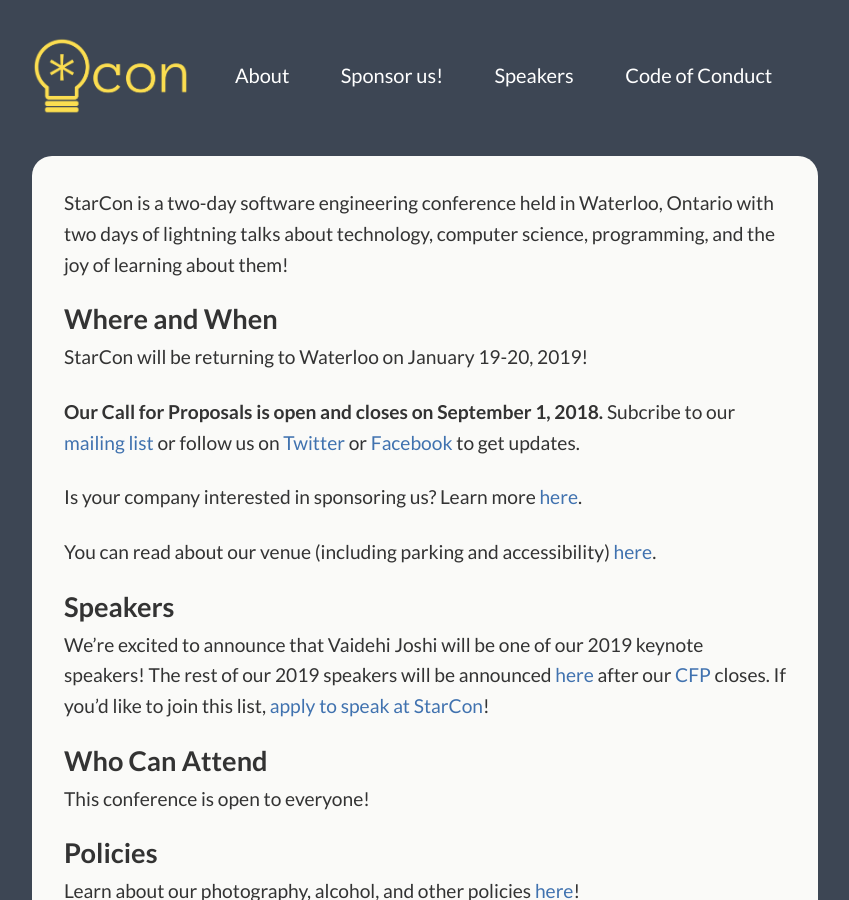
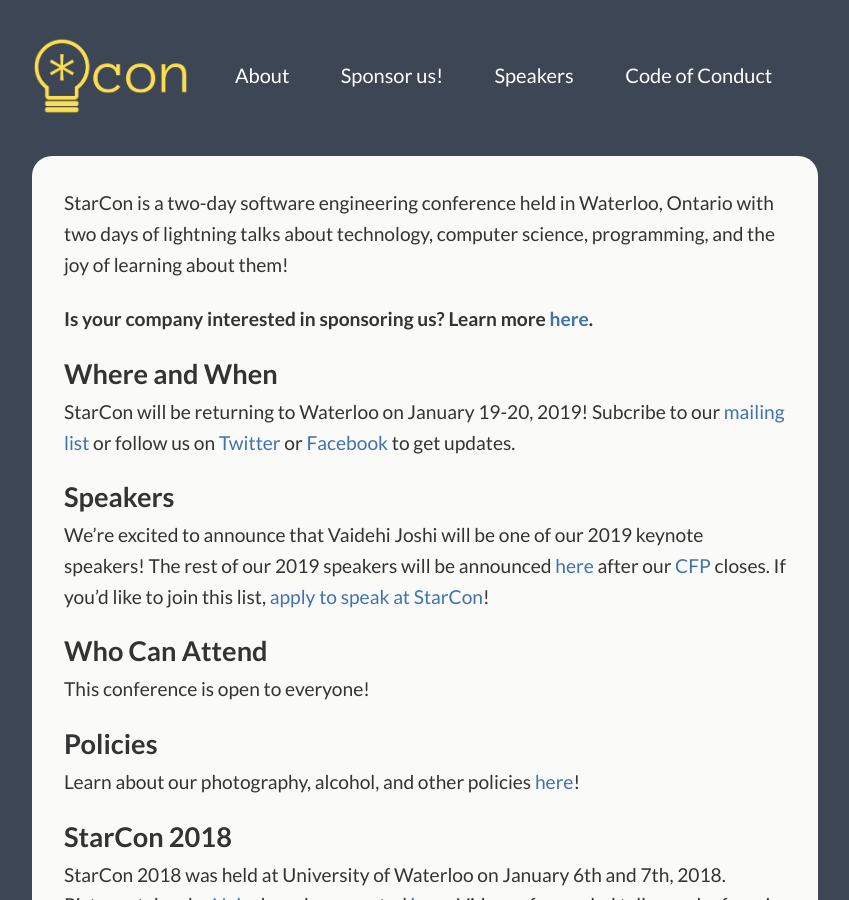
Before and after one commit to StarConKW/starconkw.github.io, a Jekyll site: the page built from index.md, in a window 1280 px wide and 900 px high. Shown: the whole window, without its empty margins (215-1064 px from the left). Built offline with Jekyll 4.4.1, drawn with Linux system fonts in a browser that asks for light colours; comment, search, counter and statistics services are not loaded.

Commit message:
Update landing page (#123)
* take out line about the CFP
* take out venue and accessibility (since venue isnt finalized yet)

```diff
--- a/index.md
+++ b/index.md
@@ -5,15 +5,11 @@ layout: default
 <div class="lead pretty-links">
 StarCon is a two-day software engineering conference held in Waterloo, Ontario with two days of lightning talks about technology, computer science, programming, and the joy of learning about them!
 
+**Is your company interested in sponsoring us? Learn more [here](https://starcon.io/sponsors/#why-you-should-sponsor-us).**
+
 ## Where and When
 
-StarCon will be returning to Waterloo on January 19-20, 2019!
-
-**Our Call for Proposals is open and closes on September 1, 2018.** Subcribe to our [mailing list](https://starcon.us16.list-manage.com/subscribe/post?u=5577d37b5a332e0df8c232920&id=d6a129f1a2) or follow us on [Twitter](https://twitter.com/StarConKW) or [Facebook](https://www.facebook.com/starconkw/) to get updates.
-
-Is your company interested in sponsoring us? Learn more [here](https://starcon.io/sponsors/#why-you-should-sponsor-us).
-
-You can read about our venue (including parking and accessibility) [here](/venue).
+StarCon will be returning to Waterloo on January 19-20, 2019! Subcribe to our [mailing list](https://starcon.us16.list-manage.com/subscribe/post?u=5577d37b5a332e0df8c232920&id=d6a129f1a2) or follow us on [Twitter](https://twitter.com/StarConKW) or [Facebook](https://www.facebook.com/starconkw/) to get updates.
 
 ## Speakers
 
```
